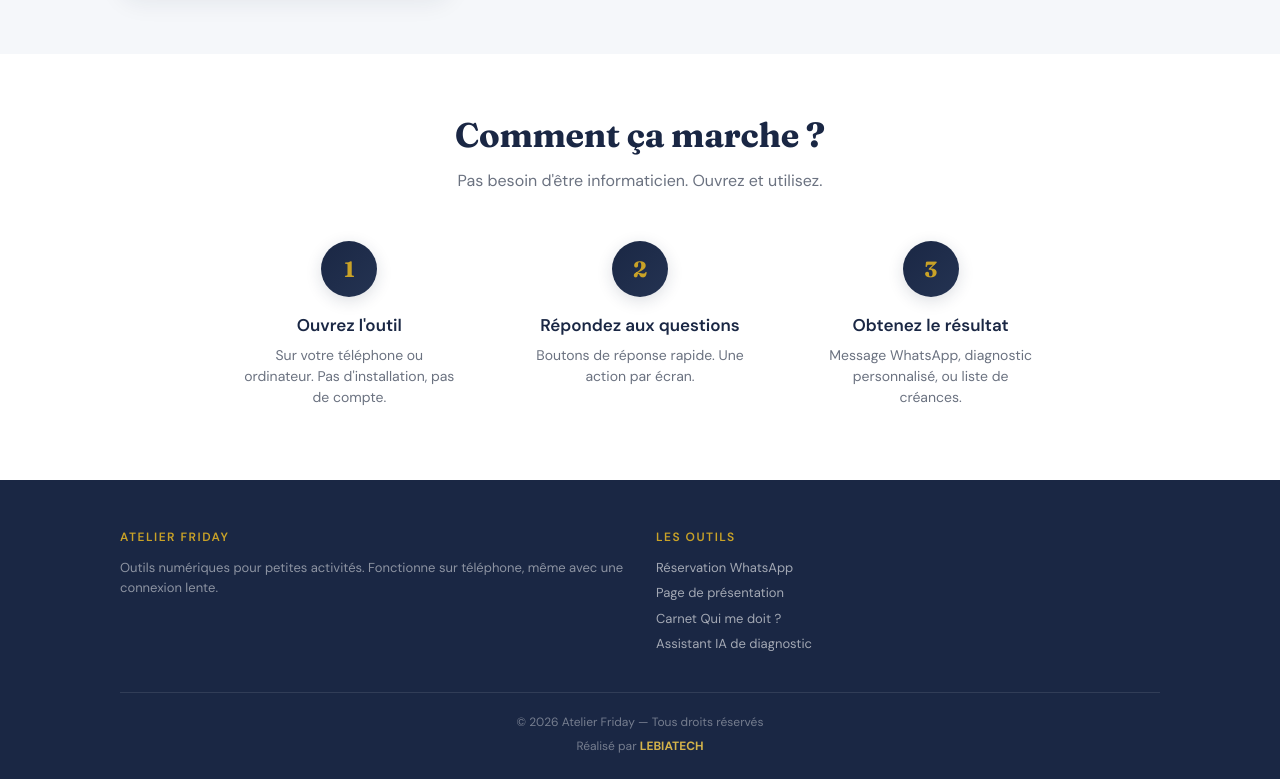
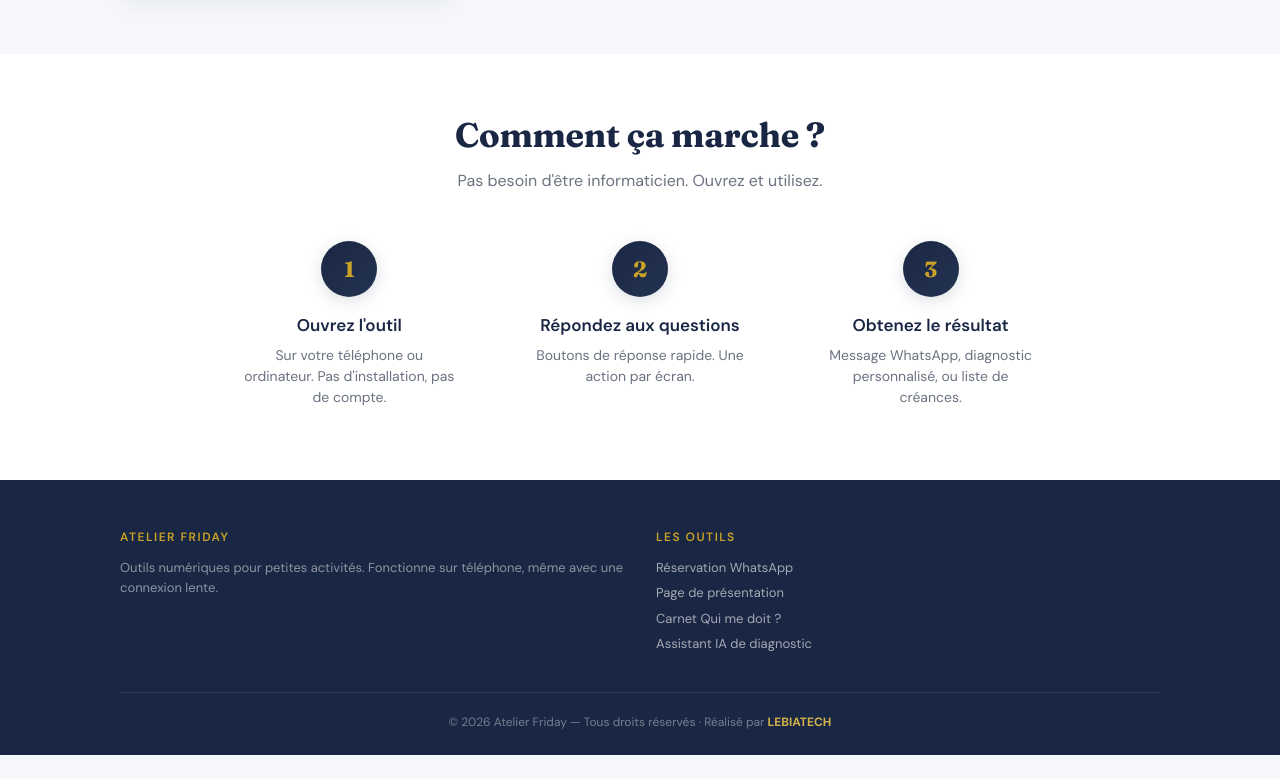
Before and after one commit to Garus-Victorin/atelier-friday, a plain HTML site: page tools.html in a window 1280 px wide. Shown: the part 1704-2483 px from the top of the page. After the commit the page ends 2459 px from the top, so only its background shows below. Drawn offline with Linux system fonts and the light colour scheme.

Commit message:
fix(tools): put LEBIATECH mention on same line as copyright

```diff
--- a/tools.html
+++ b/tools.html
@@ -319,8 +319,7 @@
         </div>
       </div>
       <div class="footer-bottom">
-        <p>© 2026 Atelier Friday — Tous droits réservés</p>
-        <p style="margin-top:6px">Réalisé par <strong>LEBIATECH</strong></p>
+        <p>© 2026 Atelier Friday — Tous droits réservés · Réalisé par <strong>LEBIATECH</strong></p>
       </div>
     </div>
   </div>
```
